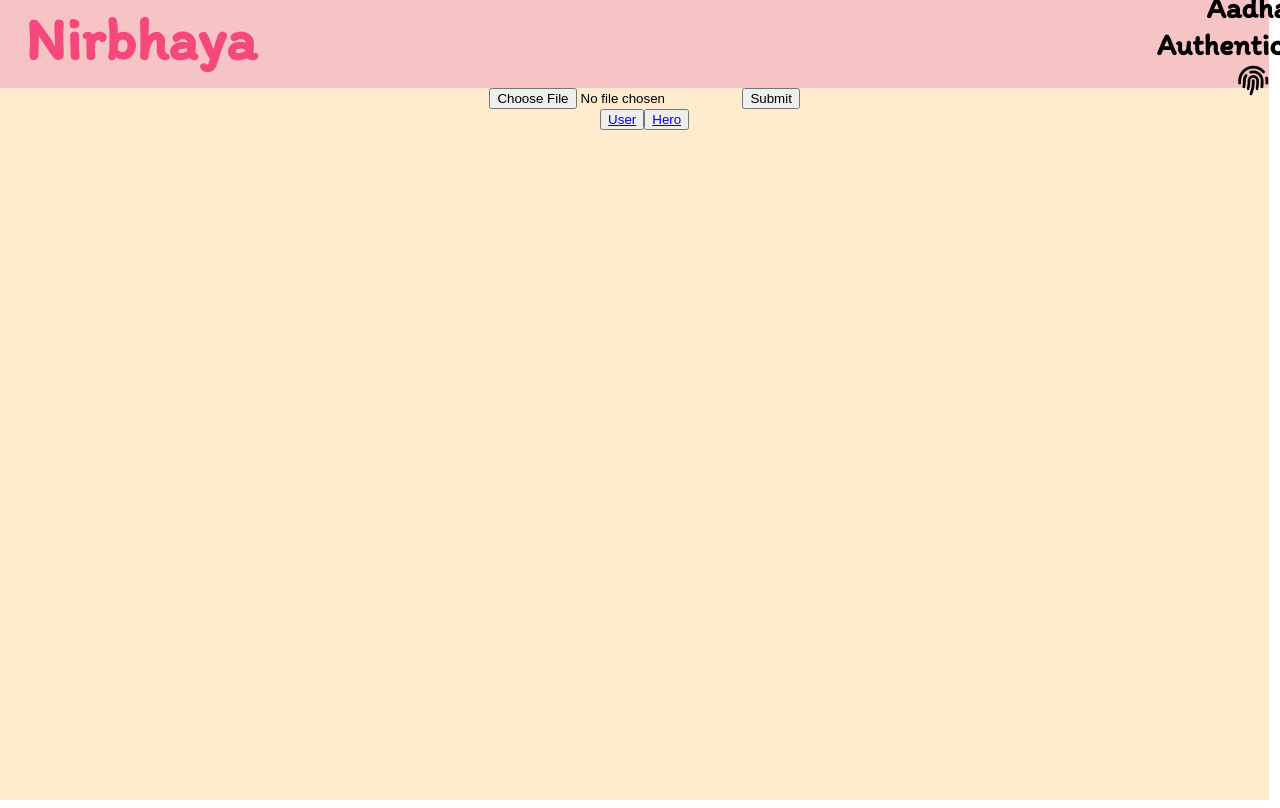
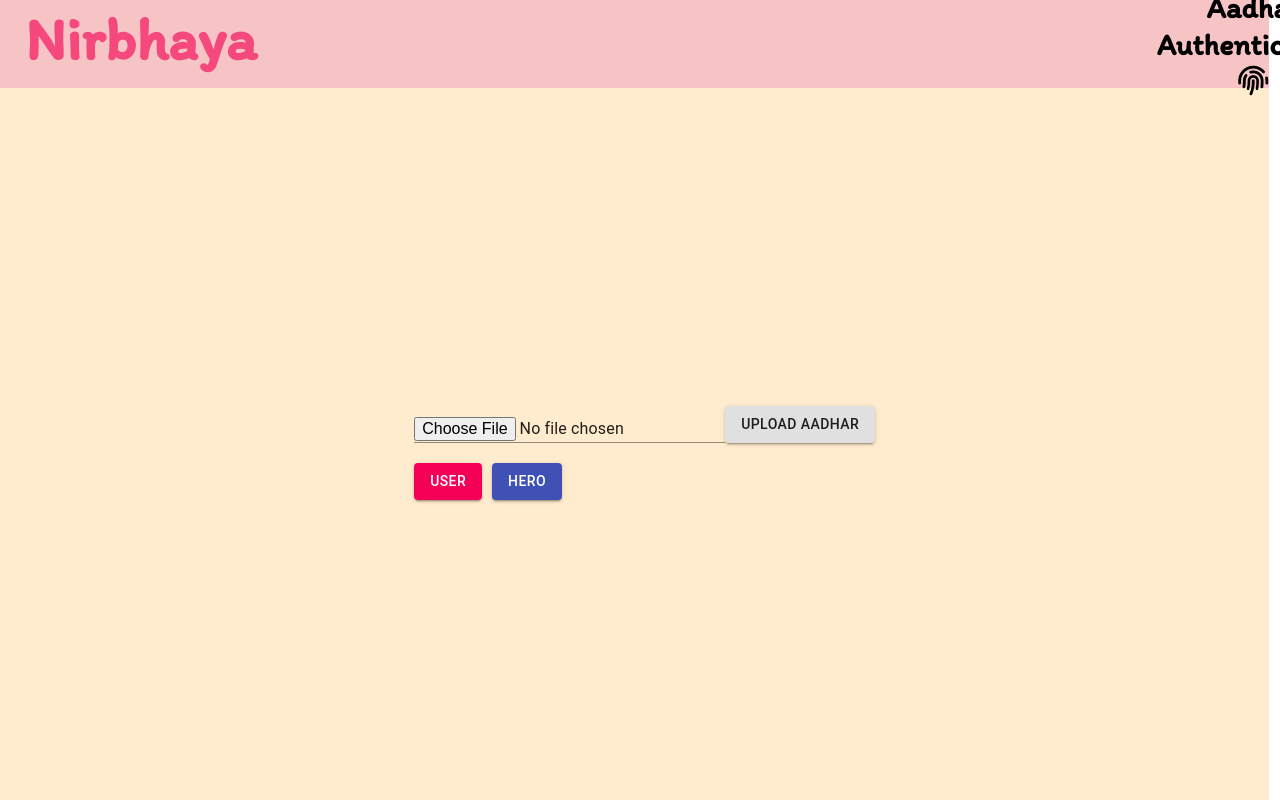
Before and after one commit to rushalipatnaik/nirbhaya, a React (Create React App) app in the folder client/: page /aadhar in a window 1280 px wide. Shown: the top 808 px of the page. Built offline with nearby package versions, Linux system fonts and the light colour scheme.

Commit message:
aadhar verification page

```diff
--- a/client/package.json
+++ b/client/package.json
@@ -3,6 +3,10 @@
   "version": "0.1.0",
   "private": true,
   "dependencies": {
+    "@emotion/react": "^11.4.1",
+    "@emotion/styled": "^11.3.0",
+    "@material-ui/core": "^4.12.3",
+    "@mui/material": "^5.0.2",
     "@testing-library/jest-dom": "^5.11.4",
     "@testing-library/react": "^11.1.0",
     "@testing-library/user-event": "^12.1.10",
--- a/client/src/components/aadharVerify/aadhar.js
+++ b/client/src/components/aadharVerify/aadhar.js
@@ -1,5 +1,6 @@
 import React from 'react'
 import '../styles/aadhar.css'
+import {Button, Input} from '@material-ui/core'
 
 function Aadhar() {
     return (
@@ -11,18 +12,34 @@ function Aadhar() {
             <div className="aadhar-page-title">Aadhar Authentication <i class="fas fa-fingerprint"></i></div>
             </div>
             <div className="aadhar-body">
+                <div>
+                   <img src="" />
+                </div>
+                <div>
                 <form>
-                <input type="file" placeholder="choose your aadhar photo"/>
-                <input type="submit" />
+                <div className="aadhar-input-div">
+                <div className="aadhar-input">
+                <Input type="file" placeholder="choose your aadhar photo"/>
+                </div>
+                <div>
+                <Button variant="contained">Upload Aadhar</Button>
+                </div>
+                </div>
             </form>
-            <button><a href="/userDash">User</a></button>
-            <button><a href="/herodash">Hero</a></button>
-
+            <div className="user-clasify">
+                <div className="user-btn">
+                <Button variant="contained" color="secondary" href="/userDash">User</Button>
+                </div>
+                <div className="hero-btn">
+                <Button variant="contained" color="primary" href="/herodash">Hero</Button>
                 </div>
 
 
+            </div>
+                </div>
 
 
+             </div>
         </div>
     )
 }
--- a/client/src/components/styles/aadhar.css
+++ b/client/src/components/styles/aadhar.css
@@ -34,10 +34,31 @@
     font-weight: 600;
 }
 
+.aadhar-input{
+    padding-top: 5px;
+}
+
+.aadhar-input-div{
+    display: flex;
+    margin-bottom: 20px;
+}
+
+.user-clasify{
+   display: flex;
+}
+
+.user-clasify .user-btn{
+    margin-right: 10px;
+}
+
 .aadhar-body{
     margin-left: -8px;
     padding-left: 20px;
     height: 89vh;
     width: 97.6vw;
     background-color: blanchedalmond;
+    display: flex;
+    flex-direction: column;
+    justify-content: center;
+    align-items: center;
 }
```
Also changed, not shown: 1 other file (tests, documents, lock files or other folders). Lines whose indentation alone changed are shown as unchanged.
